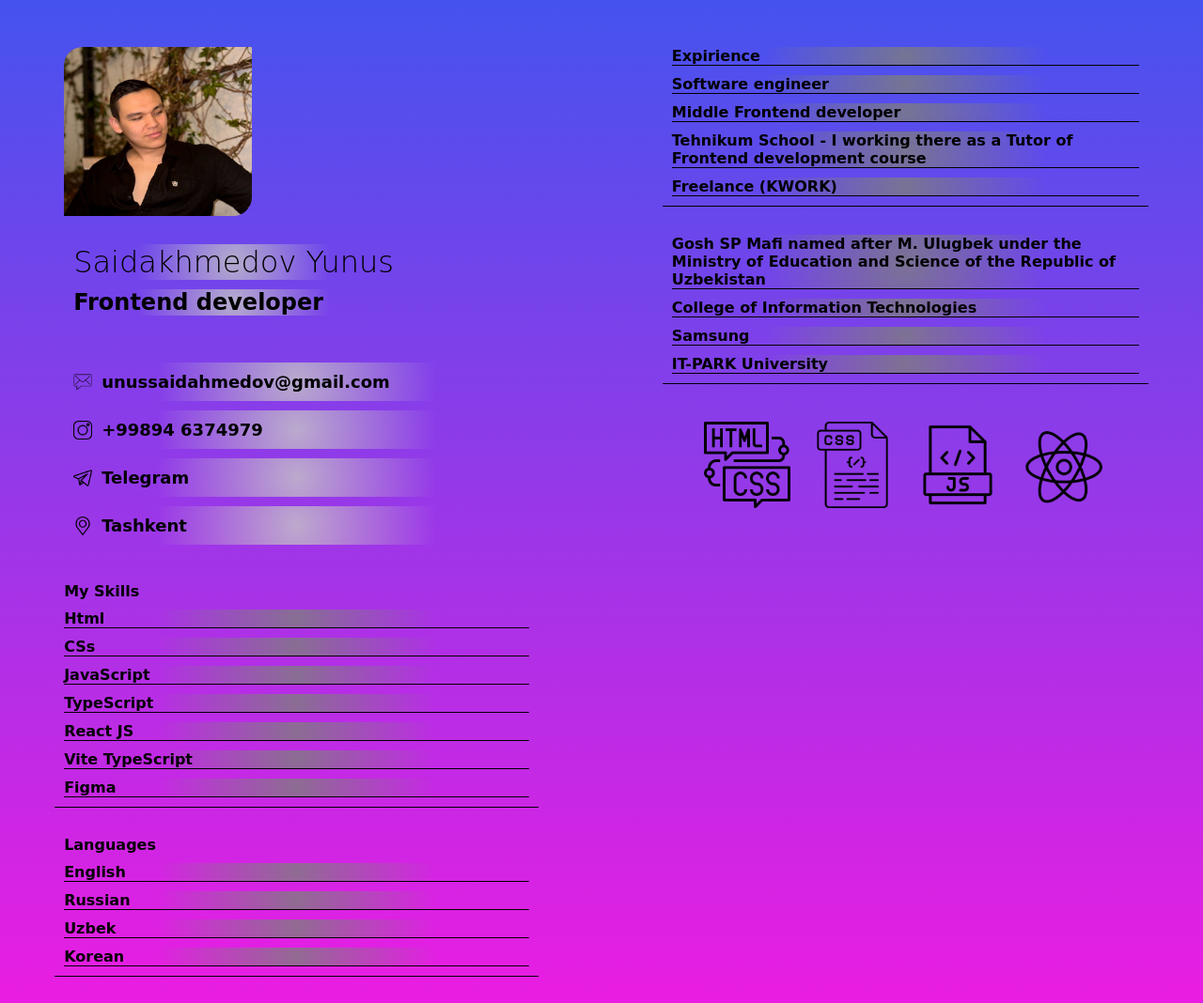
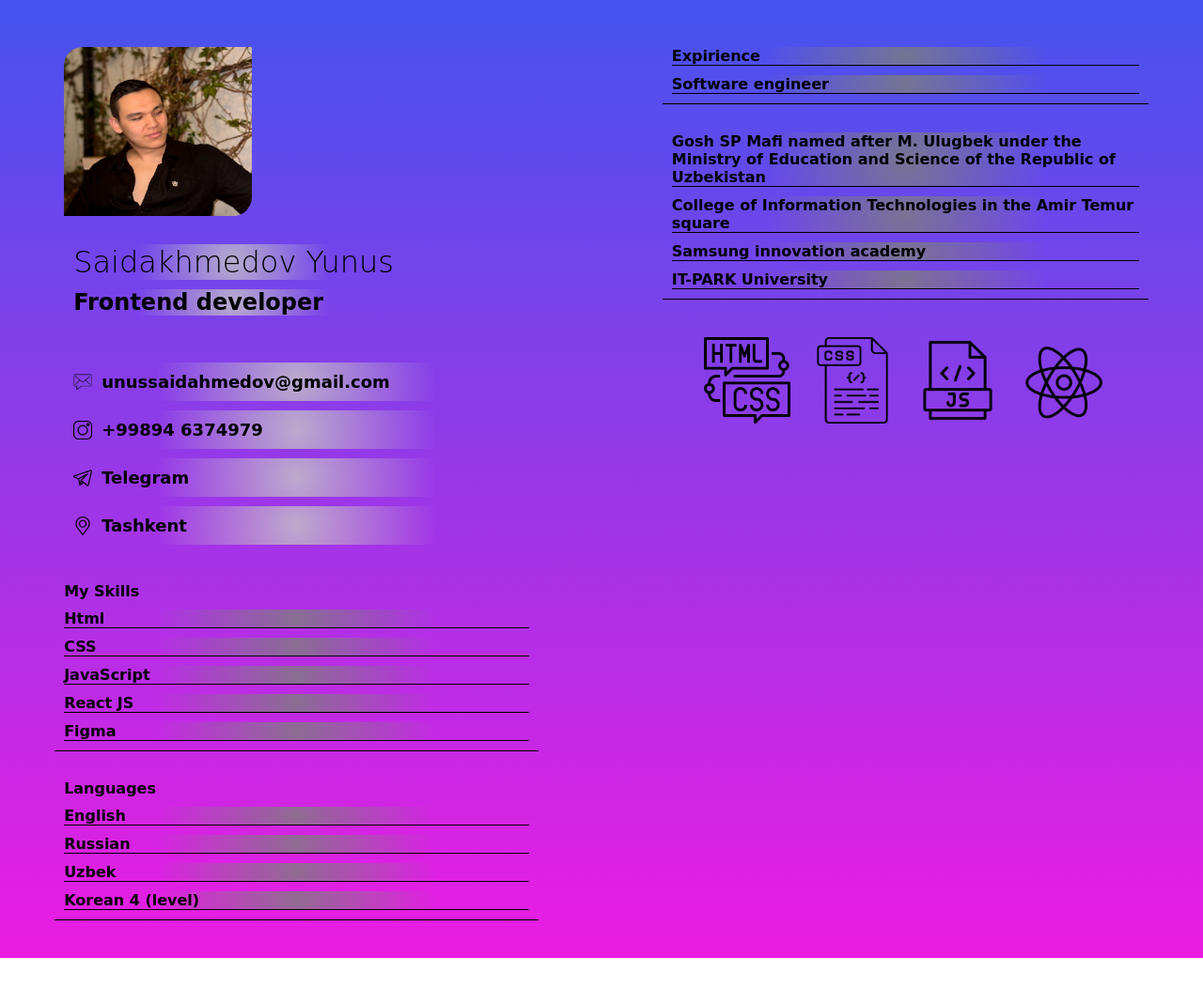
Before and after one commit to SaydakhmedovYunus/resume, a plain HTML site: page index.html in a window 1280 px wide. Shown: the whole page at 94% size. After the commit the page ends 1020 px from the top, so only its background shows below. Drawn offline with Linux system fonts and the light colour scheme.

Commit message:
Update index.html

```diff
--- a/index.html
+++ b/index.html
@@ -48,33 +48,28 @@
             <ul class="list_of_skills">
                 My Skills
                 <li>Html</li>
-                <li>CSs</li>
+                <li>CSS</li>
                 <li>JavaScript</li>
-                <li>TypeScript</li>
                 <li>React JS</li>
-                <li>Vite TypeScript</li>
                 <li>Figma</li>
             </ul>
             <ul class="list_of_skills">
                 Languages
                 <li>English</li>
                 <li>Russian</li>
-                <li>Uzbek</li>
-                <li>Korean</li>
+                <li>Uzbek </li>
+                <li>Korean 4 (level)</li>
             </ul>
         </div>
         <div class="right_side">
             <ul class="list_of_skills">
                 <li>Expirience</li>
                 <li>Software engineer</li>
-                <li>Middle Frontend developer</li>
-                <li>Tehnikum School - I working there as a Tutor of Frontend development course</li>
-                <li>Freelance (KWORK)</li>
             </ul>
                 <ul class="list_of_skills">
                     <li>Gosh SP Mafi named after M. Ulugbek under the Ministry of Education and Science of the Republic of Uzbekistan</li>
-                    <li>College of Information Technologies</li>
-                    <li>Samsung </li>
+                    <li>College of Information Technologies in the Amir Temur square</li>
+                    <li>Samsung innovation academy </li>
                     <li>IT-PARK University</li>
                 </ul>
                 <div class="logos">
```
